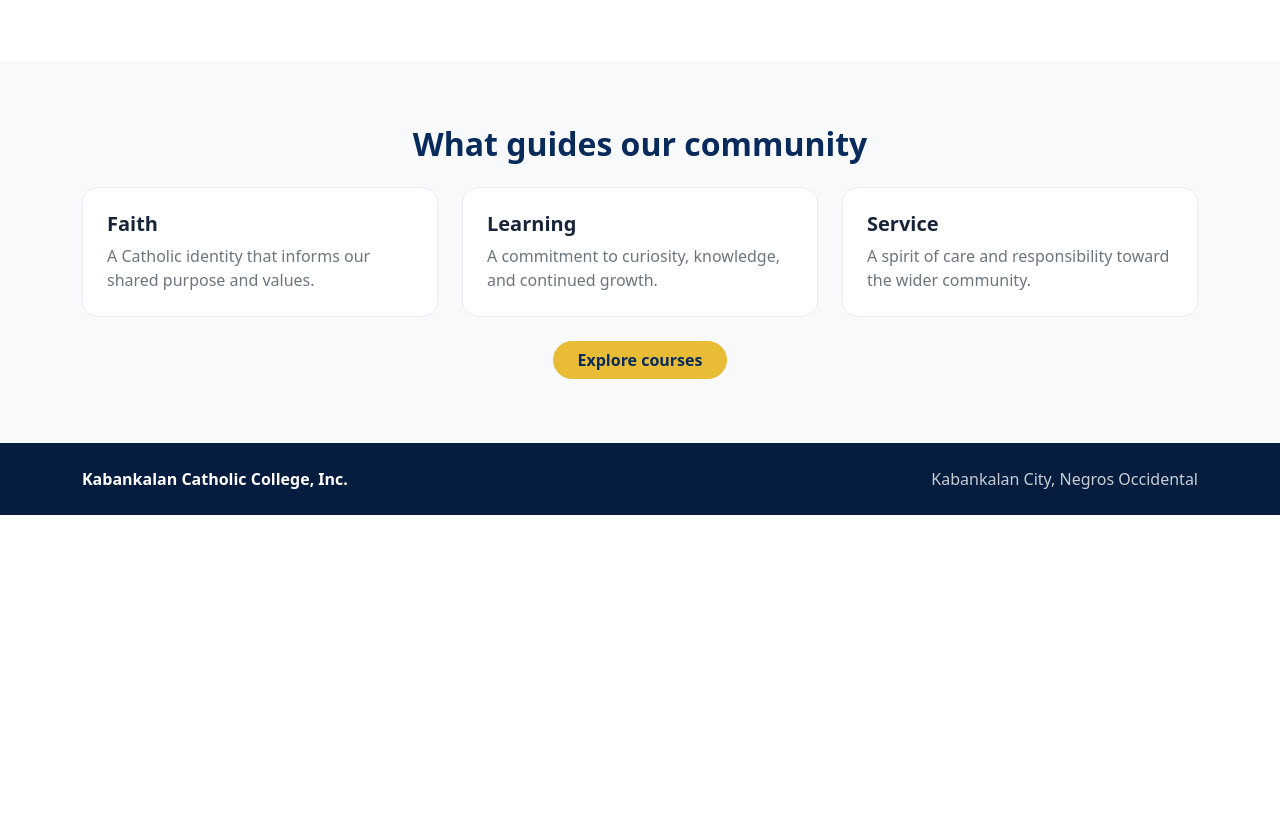
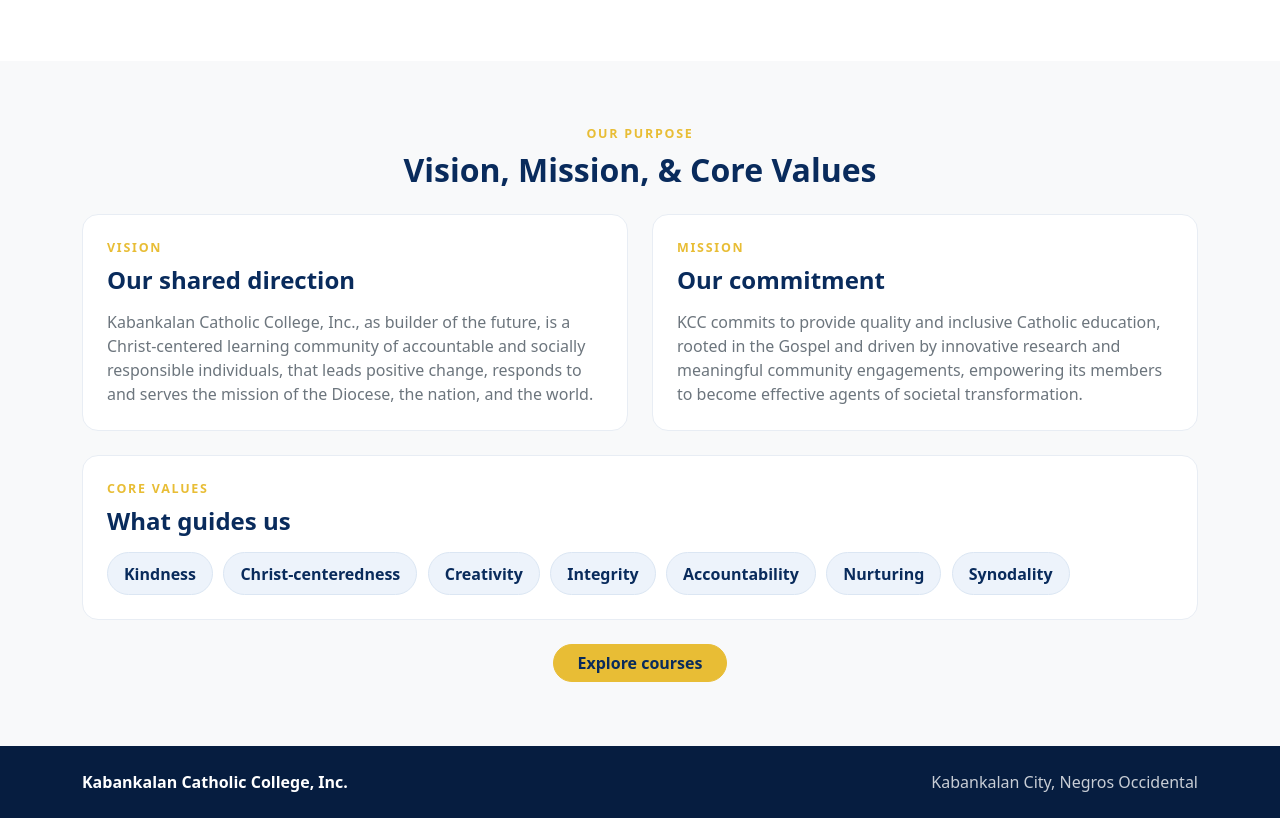
Before and after one commit to jomeretabag/ETABAG-project-2, a plain HTML site: page about.html in a window 1280 px wide. Shown: the part 913-1731 px from the top of the page. Before the commit the page ends 1428 px from the top, so only its background shows below. Drawn offline with nearby package versions, Linux system fonts and the light colour scheme.

Commit message:
Adding Mission,Vision & Core Value

```diff
--- a/about.html
+++ b/about.html
@@ -20,6 +20,8 @@
     .btn-kcc:hover { background: #f3cf55; border-color: #f3cf55; color: var(--navy); }
     .content-card { border: 1px solid #e8edf4; border-radius: 1rem; height: 100%; padding: 1.5rem; }
     .section-title { color: var(--navy); font-weight: 800; }
+    .value-list { display: flex; flex-wrap: wrap; gap: .65rem; list-style: none; padding: 0; margin: 0; }
+    .value-list li { background: #edf3fb; border: 1px solid #dbe6f3; border-radius: 999px; color: var(--navy); font-weight: 750; padding: .55rem 1rem; }
     footer { background: #061d40; color: rgba(255,255,255,.78); }
     footer a { color: var(--gold); text-decoration: none; }
   </style>
@@ -59,11 +61,40 @@
       </div>
     </div></section>
     <section class="bg-light py-5"><div class="container py-3">
-      <h2 class="section-title text-center mb-4">What guides our community</h2>
+      <div class="text-center mb-4">
+        <div class="eyebrow mb-2">Our Purpose</div>
+        <h2 class="section-title">Vision, Mission, & Core Values</h2>
+      </div>
       <div class="row g-4">
-        <div class="col-md-4"><article class="content-card bg-white"><h3 class="h5 fw-bold">Faith</h3><p class="text-secondary mb-0">A Catholic identity that informs our shared purpose and values.</p></article></div>
-        <div class="col-md-4"><article class="content-card bg-white"><h3 class="h5 fw-bold">Learning</h3><p class="text-secondary mb-0">A commitment to curiosity, knowledge, and continued growth.</p></article></div>
-        <div class="col-md-4"><article class="content-card bg-white"><h3 class="h5 fw-bold">Service</h3><p class="text-secondary mb-0">A spirit of care and responsibility toward the wider community.</p></article></div>
+        <div class="col-lg-6">
+          <article class="content-card bg-white">
+            <div class="eyebrow mb-2">Vision</div>
+            <h3 class="h4 section-title mb-3">Our shared direction</h3>
+            <p class="text-secondary mb-0">Kabankalan Catholic College, Inc., as builder of the future, is a Christ-centered learning community of accountable and socially responsible individuals, that leads positive change, responds to and serves the mission of the Diocese, the nation, and the world.</p>
+          </article>
+        </div>
+        <div class="col-lg-6">
+          <article class="content-card bg-white">
+            <div class="eyebrow mb-2">Mission</div>
+            <h3 class="h4 section-title mb-3">Our commitment</h3>
+            <p class="text-secondary mb-0">KCC commits to provide quality and inclusive Catholic education, rooted in the Gospel and driven by innovative research and meaningful community engagements, empowering its members to become effective agents of societal transformation.</p>
+          </article>
+        </div>
+        <div class="col-12">
+          <article class="content-card bg-white">
+            <div class="eyebrow mb-2">Core Values</div>
+            <h3 class="h4 section-title mb-3">What guides us</h3>
+            <ul class="value-list">
+              <li>Kindness</li>
+              <li>Christ-centeredness</li>
+              <li>Creativity</li>
+              <li>Integrity</li>
+              <li>Accountability</li>
+              <li>Nurturing</li>
+              <li>Synodality</li>
+            </ul>
+          </article>
+        </div>
       </div>
       <div class="text-center mt-4"><a class="btn btn-kcc rounded-pill px-4" href="courses.html">Explore courses</a></div>
     </div></section>
```
